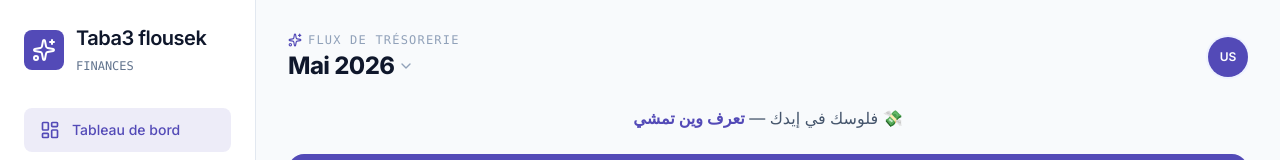
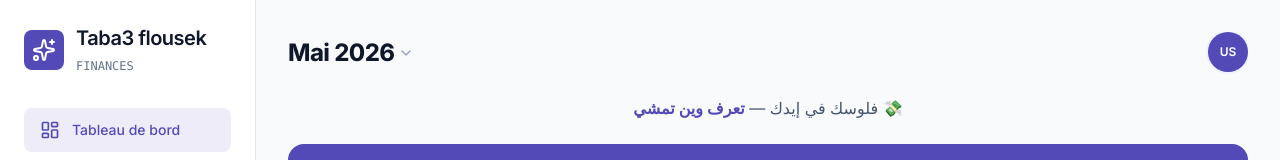
Before and after one commit to DHIF24/flowbudget, a React (Vite) app: page /dashboard in a window 1280 px wide. Shown: the top 160 px of the page. Built offline with nearby package versions, Linux system fonts and the light colour scheme; no server answers; the database is empty; sample sign-in values are in the browser's storage.

Commit message:
Remove 'Flux de Trésorerie' text from Dashboard header

```diff
--- a/src/pages/Dashboard.jsx
+++ b/src/pages/Dashboard.jsx
@@ -2,7 +2,6 @@ import React, { useState } from 'react';
 import { NavLink } from 'react-router-dom';
 import {
   Plus,
-  Sparkles,
   ChevronRight,
   Activity,
   Smile,
@@ -109,11 +108,6 @@ export default function Dashboard() {
       {/* 1. Header: App title, Avatar, Month label */}
       <header className="flex items-center justify-between">
         <div>
-          <div className="flex items-center gap-1.5 text-slate-400 dark:text-zinc-500 font-medium text-xs uppercase tracking-widest font-mono">
-            <Sparkles className="h-3.5 w-3.5 text-[#534AB7]" />
-            <span>Flux de Trésorerie</span>
-          </div>
-
           <button
             type="button"
             onClick={() => setIsMonthPickerOpen(true)}
```
